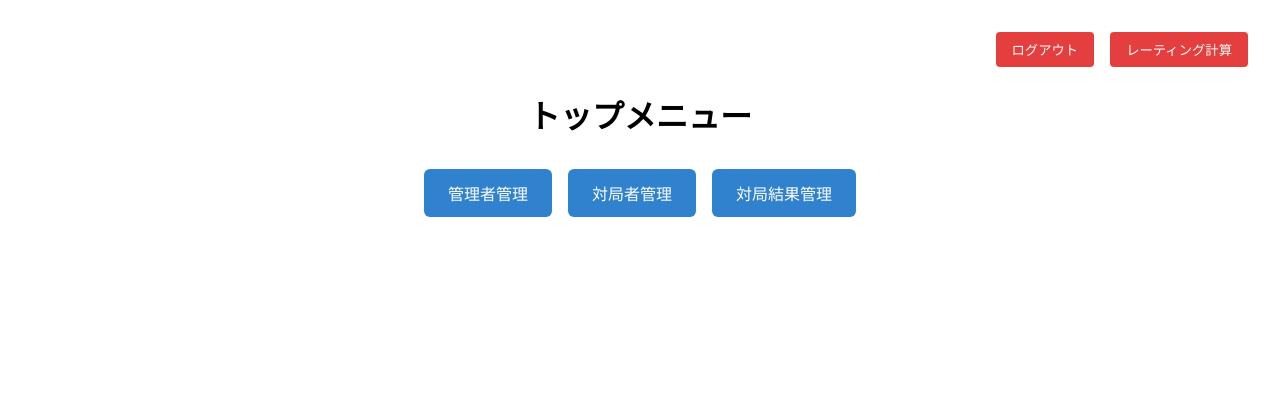
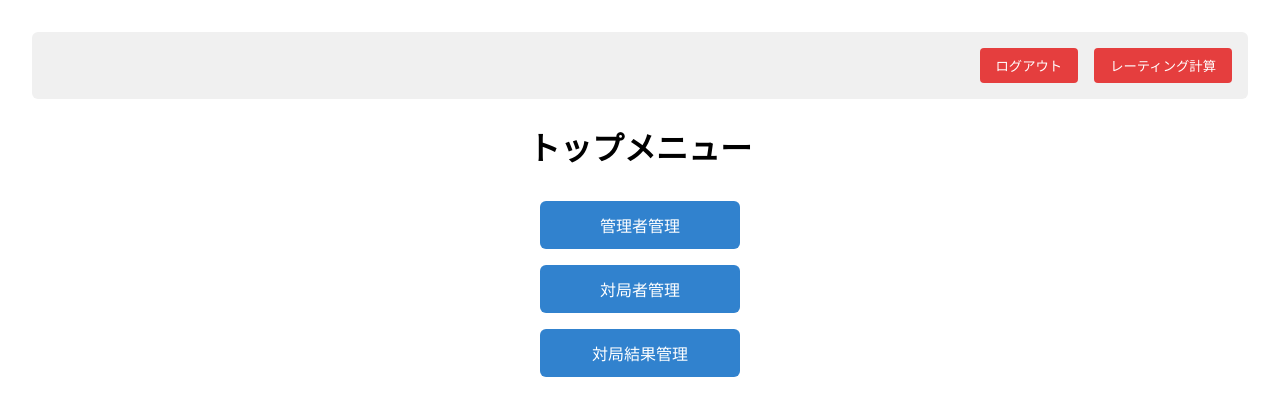
Before and after one commit to inunu1/next-rate, a Next.js app in the folder next-rate/: page /dashboard in a window 1280 px wide. Shown: the top 416 px of the page. Built offline with nearby package versions, Linux system fonts and the light colour scheme; no server answers; sample sign-in values are in the browser's storage.

Commit message:
デザイン変更

```diff
--- a/next-rate/src/app/dashboard/Dashboard.module.css
+++ b/next-rate/src/app/dashboard/Dashboard.module.css
@@ -7,6 +7,9 @@
   justify-content: flex-end;
   gap: 1rem;
   margin-bottom: 1.5rem;
+  background-color: #f0f0f0; /* グレー背景 */
+  padding: 1rem;
+  border-radius: 6px;
 }
 
 .navButton {
@@ -33,8 +36,9 @@
 
 .buttonGroup {
   display: flex;
+  flex-direction: column;
   gap: 1rem;
-  justify-content: center;
+  align-items: center;
 }
 
 .button {
@@ -45,6 +49,7 @@
   border-radius: 6px;
   font-size: 1rem;
   cursor: pointer;
+  width: 200px;
 }
 
 .button:hover {
--- a/next-rate/src/app/dashboard/DashboardClient.tsx
+++ b/next-rate/src/app/dashboard/DashboardClient.tsx
@@ -16,7 +16,6 @@ export default function DashboardClient() {
         <button
           className={styles.navButton}
           onClick={() => {
-            // レーティング計算処理（API呼び出しなどに置き換え可能）
             console.log('レーティング計算実行');
           }}
         >
```
